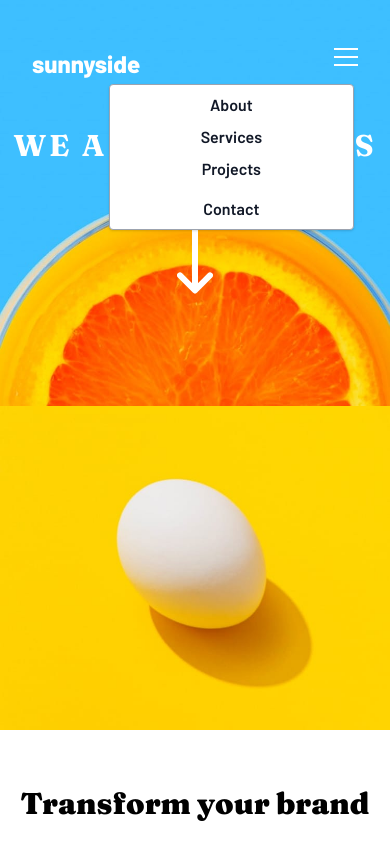
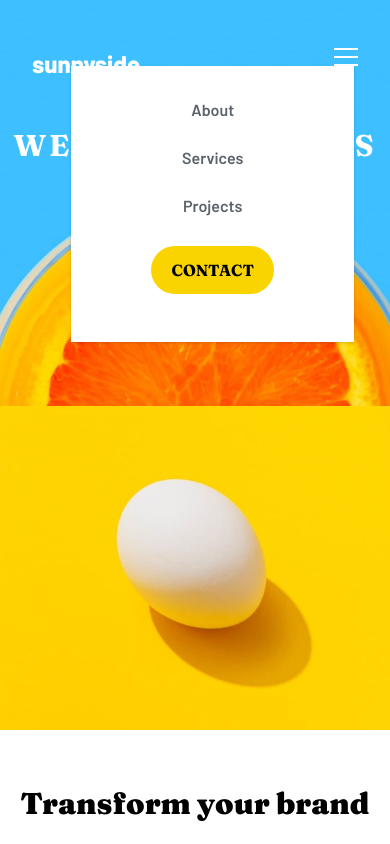
Before and after one commit to Kielx/Sunnyside, a React (Create React App) app: page / in a window 390 px wide. Both pictures are taken after a click on the label 346 px from the left and 57 px from the top of the page. Shown: the top 844 px of the page. Built offline with nearby package versions, Linux system fonts and the light colour scheme.

Commit message:
Style menu button

```diff
--- a/src/components/Navbar.js
+++ b/src/components/Navbar.js
@@ -26,24 +26,33 @@ const Navbar = () => {
 
         <div
           id="sortboxmenu"
-          className="absolute px-20 mt-1 right-1 top-full min-w-max shadow rounded opacity-0 bg-white border border-gray-400 transition delay-75 ease-in-out z-10"
+          className="absolute px-20 py-8 right-1 shadow  opacity-0 bg-white transition delay-75 ease-in-out z-10"
         >
-          <ul className="block text-center text-gray-900">
+          <ul className="block text-center text-display-veryDarkGrayishBlue">
             <li>
-              <a href="#" className="block px-3 py-2 hover:bg-gray-200">
+              <a href="#" className="block px-3 pb-3 hover:bg-gray-200">
                 About
               </a>
             </li>
-            <li>Services</li>
             <li>
-              <a href="#" className="block px-3 py-2 hover:bg-gray-200">
+              <a href="#" className="block px-3 py-3 hover:bg-gray-200">
+                Services
+              </a>
+            </li>
+            <li>
+              <a href="#" className="block px-3 py-3 hover:bg-gray-200">
                 Projects
               </a>
             </li>
-            <li>
-              <a href="#" className="block px-3 py-2 hover:bg-gray-200">
-                Contact
-              </a>
+            <li className="py-4">
+              <button
+                className="rounder bg-display-yellow                 text-black
+                font-text uppercase rounded-full px-2"
+              >
+                <a href="#" className="block px-3 py-3 hover:bg-gray-200">
+                  Contact
+                </a>
+              </button>
             </li>
           </ul>
         </div>
```
